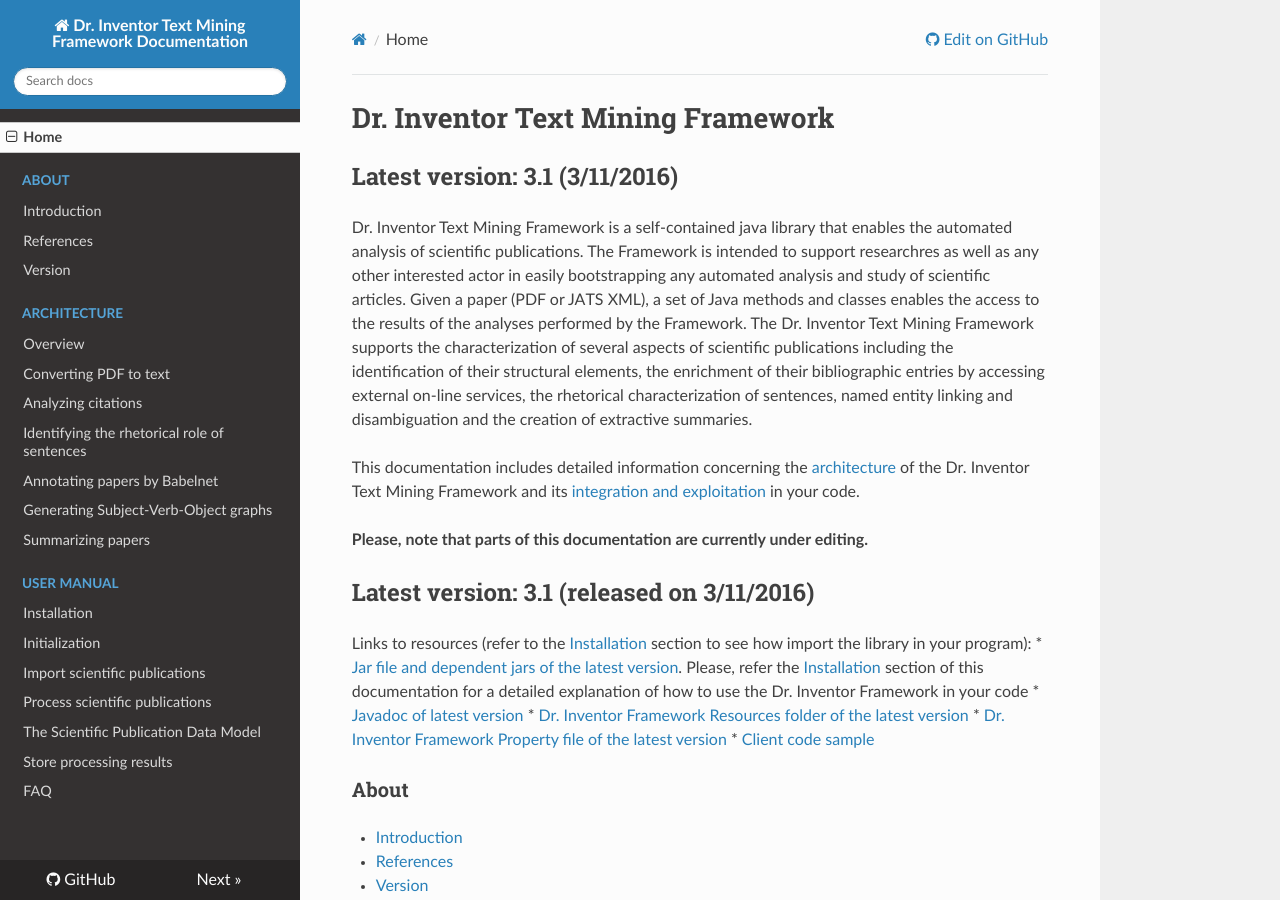
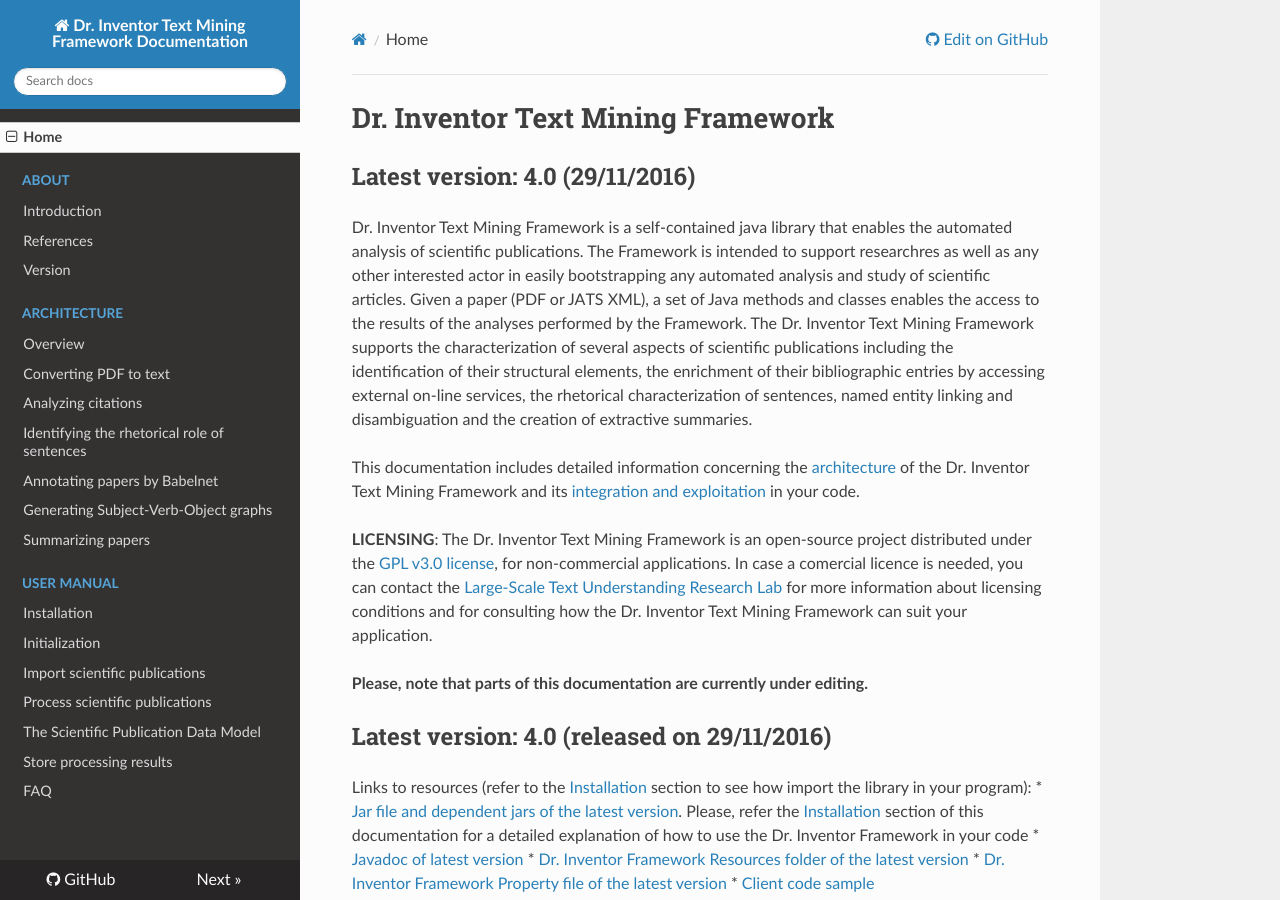
Before and after one commit to fra82/drinventorclient, an MkDocs documentation site: the page built from doc/index.md, in a window 1280 px wide and 900 px high. Built offline with MkDocs 1.6.1, drawn with Linux system fonts in a browser that asks for light colours; nearby versions of some CDN libraries.

Commit message:
Updates doc to version 4.0 - open-source GPL 3.0

```diff
--- a/doc/index.md
+++ b/doc/index.md
@@ -1,19 +1,22 @@
 <h1>Dr. Inventor Text Mining Framework</h1>
 
-## Latest version: 3.1 (3/11/2016)
+## Latest version: 4.0 (29/11/2016)
 
 Dr. Inventor Text Mining Framework is a self-contained java library that enables the automated analysis of scientific publications. The Framework is intended to support researchres as well as any other interested actor in easily bootstrapping any automated analysis and study of scientific articles. Given a paper (PDF or JATS XML), a set of Java methods and classes enables the access to the results of the analyses performed by the Framework. The Dr. Inventor Text Mining Framework supports the characterization of several aspects of scientific publications including the identification of their structural elements, the enrichment of their bibliographic entries by accessing external on-line services, the rhetorical characterization of sentences, named entity linking and disambiguation and the creation of extractive summaries.
 
 This documentation includes detailed information concerning the [architecture](Components) of the Dr. Inventor Text Mining Framework and its [integration and exploitation](Installation) in your code.
 
+**LICENSING**: The Dr. Inventor Text Mining Framework is an open-source project distributed under the [GPL v3.0 license](https://www.gnu.org/licenses/gpl-3.0.html), for non-commercial applications. In case a comercial licence is needed, you can contact the [Large-Scale Text Understanding Research Lab](https://www.upf.edu/web/taln/labs/lastus/research-lines) for more information about licensing conditions and for consulting how the Dr. Inventor Text Mining Framework can suit your application.
+
+
 **Please, note that parts of this documentation are currently under editing.**
 
-## Latest version: 3.1 (released on 3/11/2016)
+## Latest version: 4.0 (released on 29/11/2016)
 
 Links to resources (refer to the [Installation](Installation.md) section to see how import the library in your program):
-* [Jar file and dependent jars of the latest version](http://taln.upf.edu/drinventor/lib-3.1-bin.zip). Please, refer the [Installation](Installation) section of this documentation for a detailed explanation of how to use the Dr. Inventor Framework in your code
+* [Jar file and dependent jars of the latest version](http://taln.upf.edu/drinventor/lib-4.0-bin.zip). Please, refer the [Installation](Installation) section of this documentation for a detailed explanation of how to use the Dr. Inventor Framework in your code
 * [Javadoc of latest version](http://taln.upf.edu/drinventor/doc/)
-* [Dr. Inventor Framework Resources folder of the latest version](http://taln.upf.edu/drinventor/DRIresources-3.1.tar.gz)
+* [Dr. Inventor Framework Resources folder of the latest version](http://taln.upf.edu/drinventor/DRIresources-4.0.tar.gz)
 * [Dr. Inventor Framework Property file of the latest version](http://taln.upf.edu/drinventor/DRIconfig.properties)
 * [Client code sample](https://github.com/fra82/driframeworkclient)
 
```
Also changed, not shown: doc/Installation.md (+4 -4 lines), doc/Version.md (+2 -2 lines).
